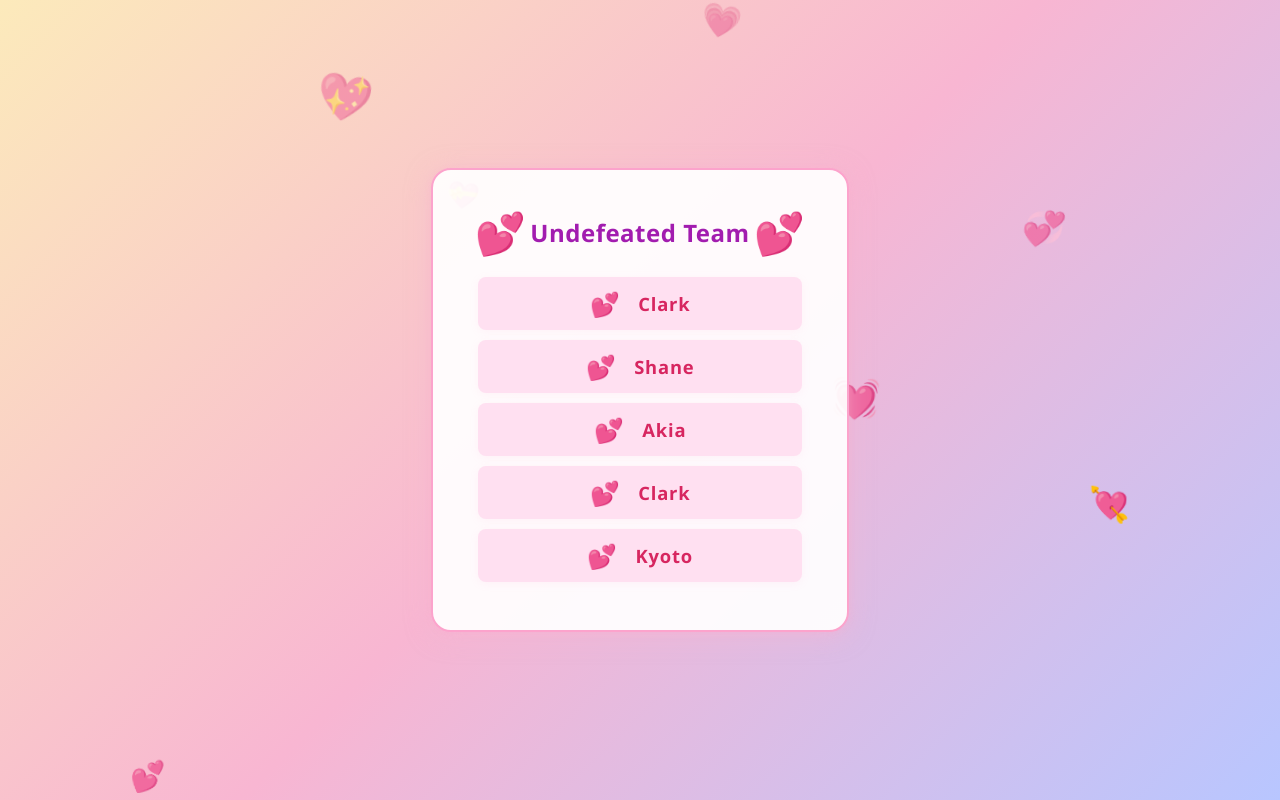
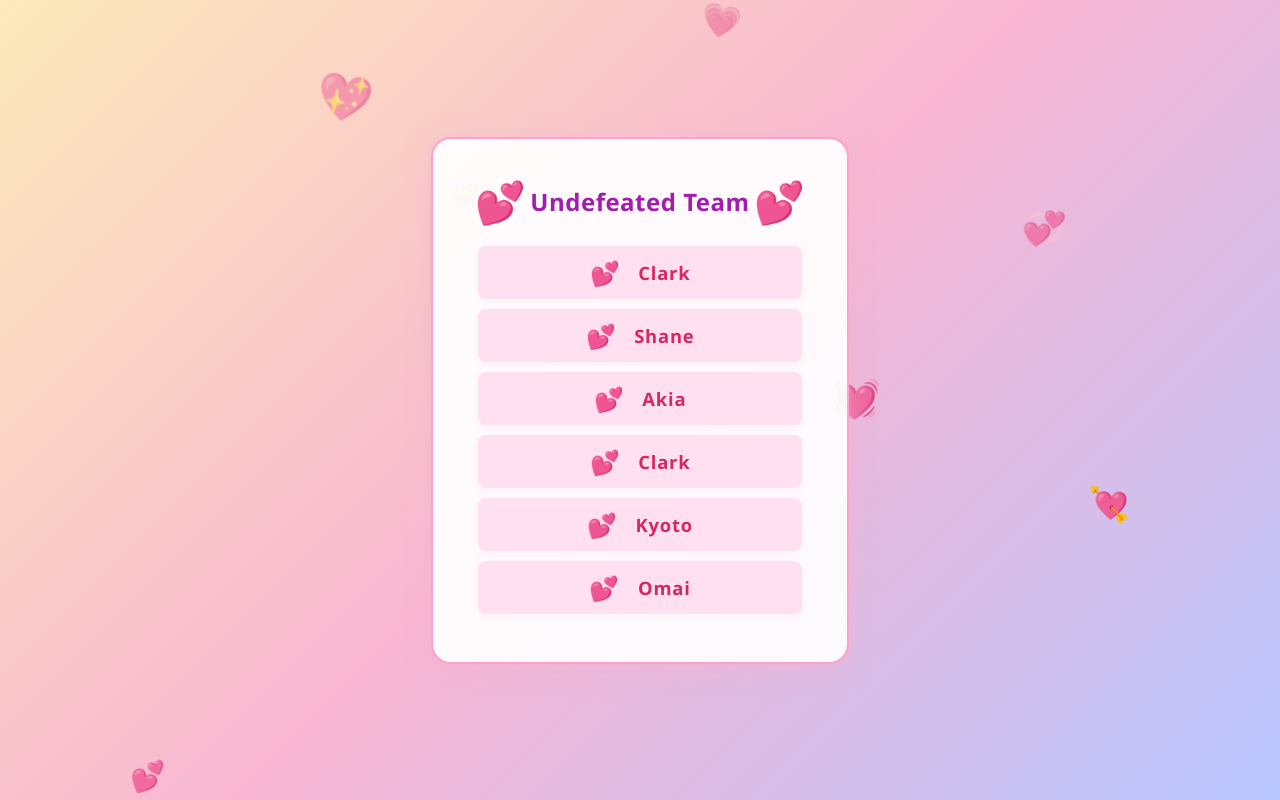
Before and after one commit to ZarkDev098/DOX-PROJECT-2025-IT-S-ME-ZARK, a website: page public/index.html in a window 1280 px wide. Both pictures are taken after a click on the button "YES". Drawn offline with Linux system fonts and the light colour scheme.

Commit message:
Update index.html

```diff
--- a/public/index.html
+++ b/public/index.html
@@ -231,6 +231,7 @@
       <li>Akia</li>
       <li>Clark</li>
       <li>Kyoto</li>
+      <li>Omai</li>
     </ul>
   </div>
   <script>
```
